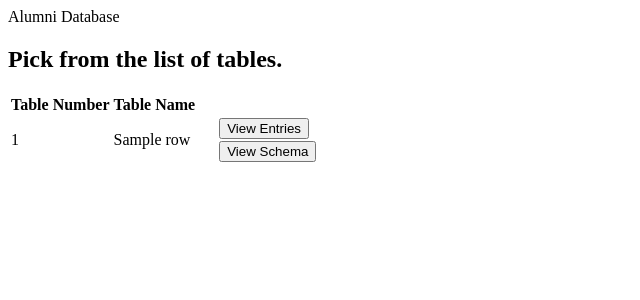
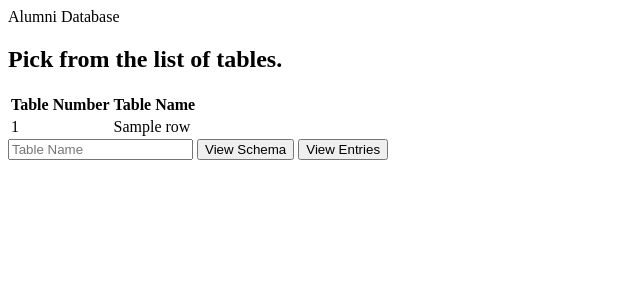
Before and after one commit to RahulVC02/Alumni-Database-Webapp, a Flask app: template templates/display_tables.html in a window 1280 px wide. Shown: the top 300 px of the page, without its empty margins (0-640 px from the left). Run offline with Flask 2, Linux system fonts and the light colour scheme; the template is opened without the code that fills it: most values are stand-ins (such as "Sample title", 1, 10 or a date in 2020); some libraries are stand-ins or nearby versions.

Commit message:
added per-table viewing feature

```diff
--- a/templates/display_tables.html
+++ b/templates/display_tables.html
@@ -14,8 +14,7 @@
             <tr>
                 <th>Table Number</th>
                 <th>Table Name</th>
-                <th hidden>View Entries</th>
-                <th hidden>View Schema</th>
+
             </tr>
         </thead>
 
@@ -26,19 +25,14 @@
                 <td>
                     {{row[1]}}
                 </td>
-                <td class="left--marg">
-                    <form action="/tables" method="POST">
-                        <button type="submit" name="entries" data-id="{{row1}}">View Entries</button>
-                    </form>
-                </td>
-                <td class="left--marg">
-                    <form action="/tables" method="POST"></form>
-                        <button type="submit" name="schema" data-id={{row1}}>View Schema</button>
-                    </form>
-                </td>
             </tr>
             {%endfor%}
         </tbody>
     </table>
+    <form action="/tables" method="POST">
+        <input type="text" name="tableName" placeholder="Table Name">
+        <button type="submit" name="schema">View Schema</button>
+        <button type="submit" name="entries">View Entries</button>
+    </form>
 </body>
 </html>
--- a/web_app.py
+++ b/web_app.py
@@ -66,7 +66,30 @@ def tables():
 @app.route('/tables', methods =['POST'])
 def tables_post():
     x = request.form
-    print(x)
+
+    table_name = x['tableName']
+    print(table_name)
+    print(type(table_name))
+
+    table_name_string = str(table_name)
+    table_name_string = table_name_string.encode('utf-8').decode('utf-8')
+    table_name_string = str(table_name_string)
+
+    print(table_name_string)
+    print(type(table_name_string))
+
+    cur = mysql.connection.cursor()
+    cur.execute(f"SELECT * FROM {table_name_string}")
+
+
+    mysql.connection.commit()
+
+
+    table_data = cur.fetchall()
+    cur.close()
+
+    return render_template('display_entries.html', userDetails=table_data, table_name=table_name_string)
+
 
 
 
```
Also changed, not shown: templates/display_entries.html (+14 -5 lines).
